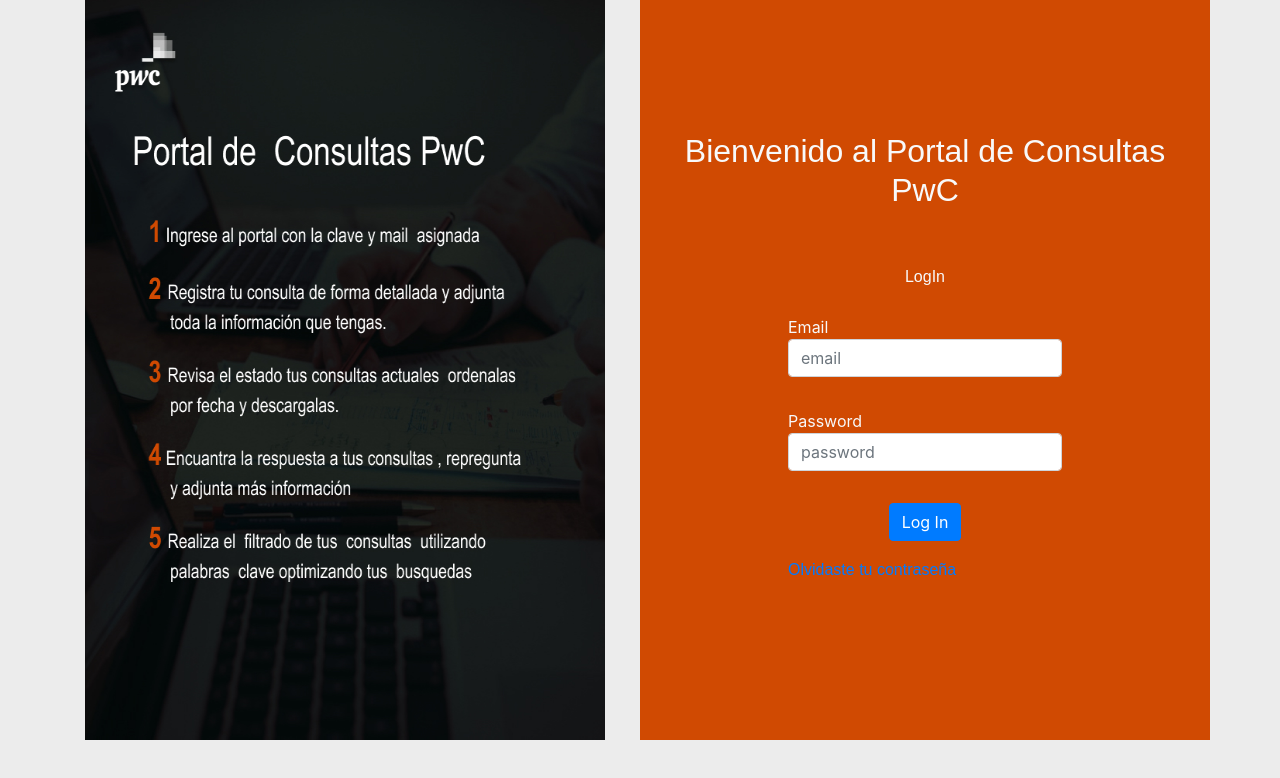
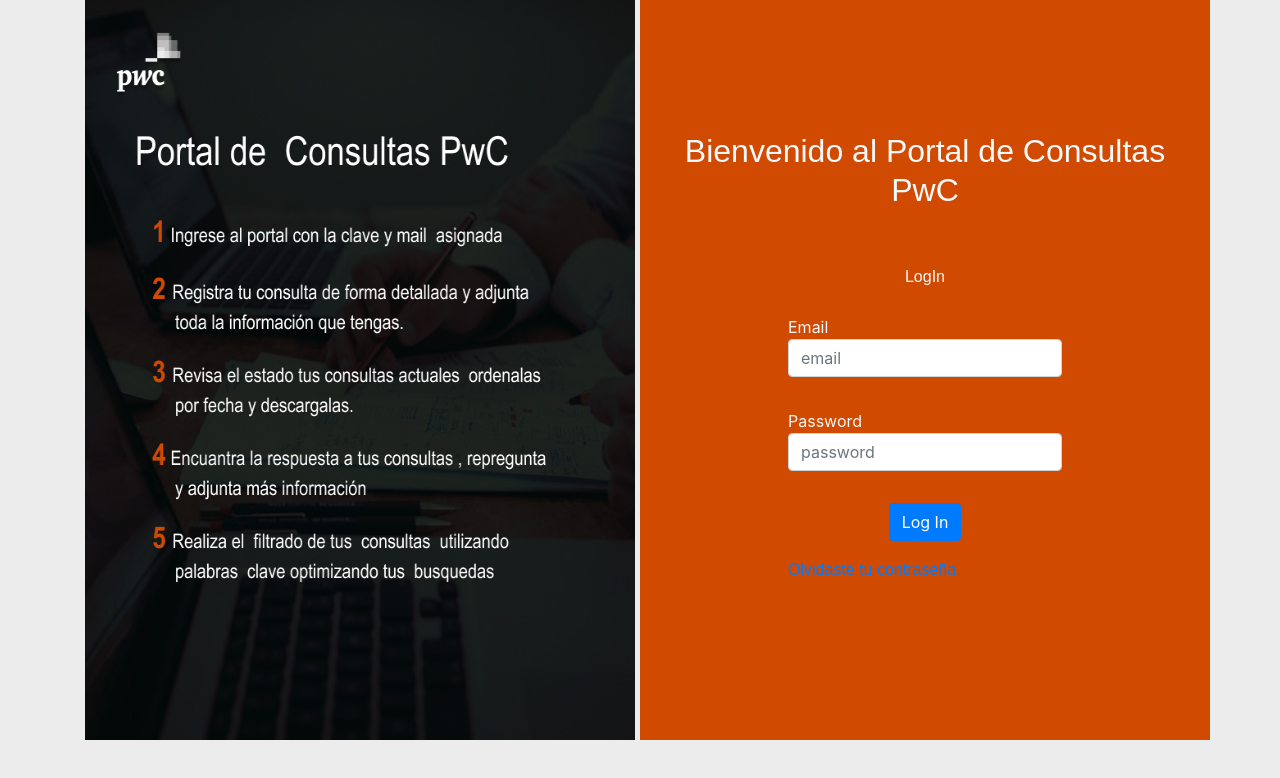
Before and after one commit to emae1712/TLS-B, a React (Create React App) app: page /login in a window 1280 px wide. Shown: the top 778 px of the page. Built offline with nearby package versions, Linux system fonts and the light colour scheme; no server answers.

Commit message:
update width login

```diff
--- a/src/styles/App.scss
+++ b/src/styles/App.scss
@@ -58,7 +58,7 @@
 }
 .imgLogin img{
   height: 740px;
-  width:520px;
+  width:550px;
 }
 .App {
   text-align: center;
```
